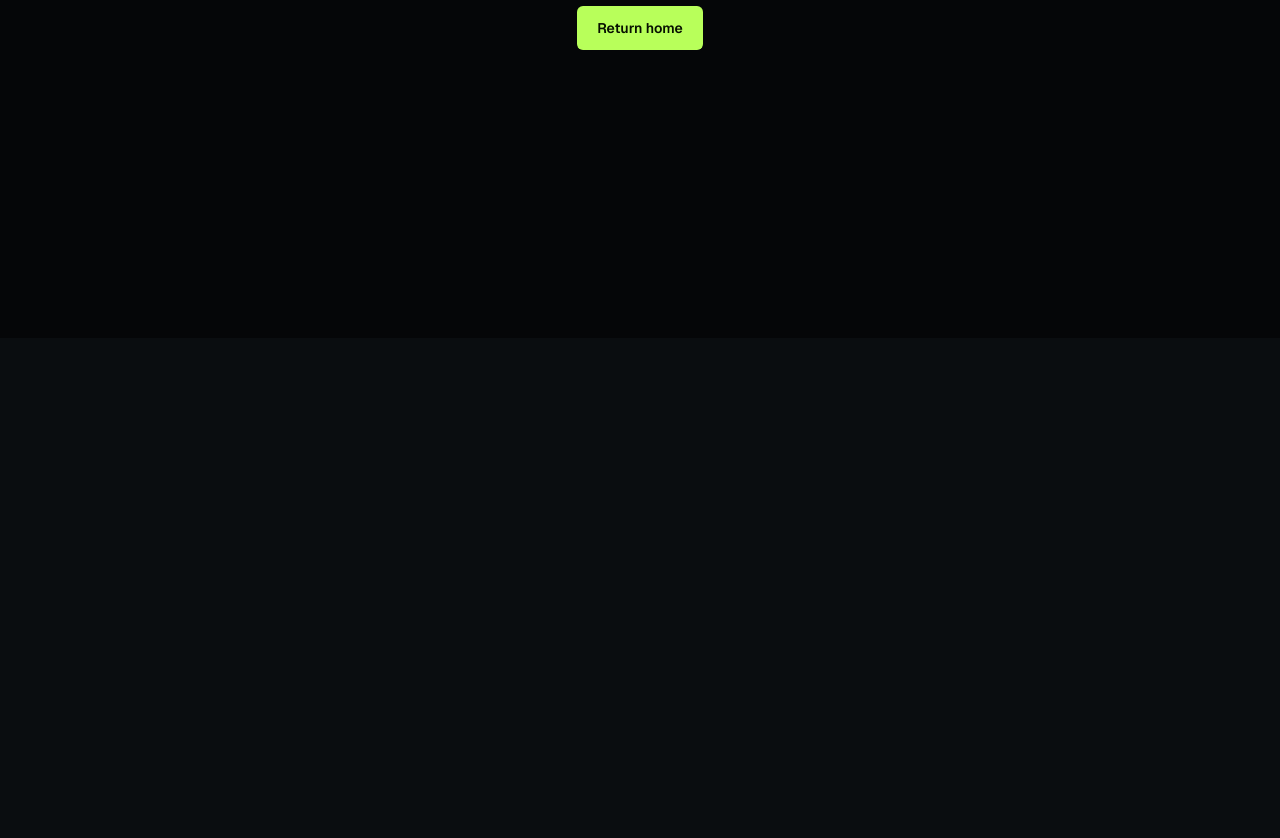
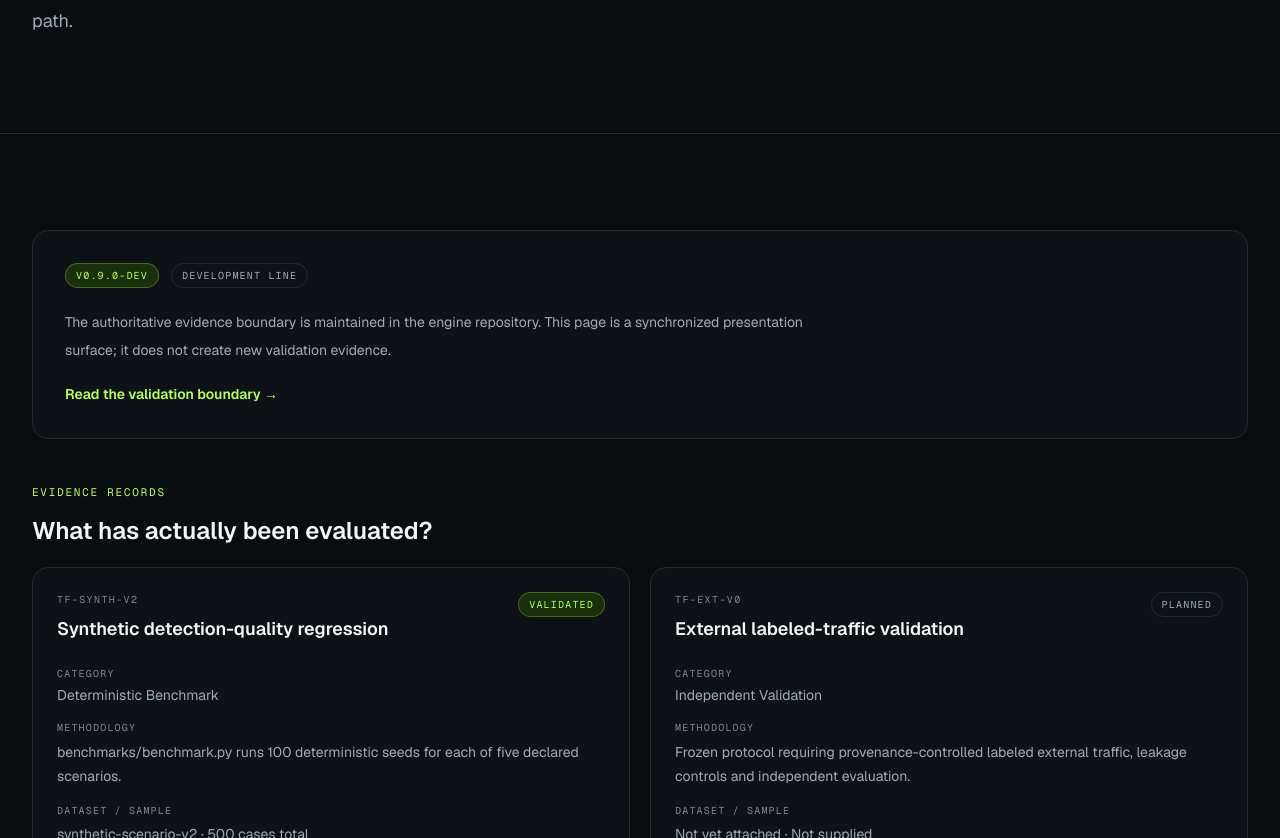
Before and after one commit to LloydCoder/tinlance-threatfade-web, a Next.js app: page /validation in a window 1280 px wide. Before the commit this address had no page. Shown: the part 462-1300 px from the top of the page. Before the commit the page ends 800 px from the top, so only its background shows below. Built offline with nearby package versions, Linux system fonts and the light colour scheme.

Commit message:
feat: add evidence-backed validation center

```diff
--- /dev/null
+++ b/app/validation/page.tsx
@@ -0,0 +1,140 @@
+import type { Metadata } from "next";
+import Link from "next/link";
+import { PageShell } from "@/components/layout/page-shell";
+import { TfBadge, TfPanel } from "@/components/ui/tf-primitives";
+import truth from "@/content/engine-truth.json";
+
+export const metadata: Metadata = {
+  title: "Validation",
+  description:
+    "ThreatFade validation evidence, methodology, scope, limitations and reproducibility boundaries.",
+  alternates: { canonical: "/validation" },
+  openGraph: {
+    title: "ThreatFade Validation",
+    description:
+      "Evidence records with methodology, scope, limitations and reproducibility boundaries.",
+    url: "/validation",
+  },
+  twitter: {
+    card: "summary_large_image",
+    title: "ThreatFade Validation",
+    description:
+      "Evidence records with methodology, scope, limitations and reproducibility boundaries.",
+  },
+};
+
+function statusTone(status: string) {
+  return status === "VALIDATED" || status === "TESTED" ? "signal" : "neutral";
+}
+
+export default function ValidationPage() {
+  return (
+    <PageShell
+      eyebrow="Validation / evidence"
+      title="Evidence with a boundary, not a headline."
+      description="ThreatFade separates deterministic repository validation from external validation. Every published result identifies its method, scope, limitations and reproducibility path."
+    >
+      <TfPanel className="p-6 sm:p-8">
+        <div className="flex flex-wrap items-center gap-3">
+          <TfBadge tone="signal">v{truth.version}</TfBadge>
+          <TfBadge tone="neutral">Development line</TfBadge>
+        </div>
+        <p className="mt-5 max-w-3xl text-sm leading-7 text-[var(--tf-text-muted)]">
+          The authoritative evidence boundary is maintained in the engine repository. This page is a
+          synchronized presentation surface; it does not create new validation evidence.
+        </p>
+        <Link
+          href="https://github.com/LloydCoder/tinlance-threatfade/blob/main/docs/GROUP_10_VALIDATION.md"
+          target="_blank"
+          rel="noreferrer"
+          className="mt-5 inline-flex text-sm font-semibold text-[var(--tf-signal)]"
+        >
+          Read the validation boundary →
+        </Link>
+      </TfPanel>
+
+      <section className="mt-10">
+        <div className="mb-5">
+          <span className="tf-mono-label text-[var(--tf-signal)]">Evidence records</span>
+          <h2 className="mt-3 text-2xl font-semibold">What has actually been evaluated?</h2>
+        </div>
+        <div className="grid gap-5 lg:grid-cols-2">
+          {truth.validation.map((item) => (
+            <TfPanel key={item.id} className="p-6">
+              <div className="flex flex-wrap items-start justify-between gap-3">
+                <div>
+                  <p className="font-mono text-[10px] uppercase tracking-[0.14em] text-[var(--tf-text-subtle)]">
+                    {item.id}
+                  </p>
+                  <h3 className="mt-2 text-lg font-semibold">{item.title}</h3>
+                </div>
+                <TfBadge tone={statusTone(item.status)}>{item.status}</TfBadge>
+              </div>
+              <dl className="mt-6 grid gap-4 text-sm">
+                <div>
+                  <dt className="font-mono text-[10px] uppercase tracking-[0.12em] text-[var(--tf-text-subtle)]">Category</dt>
+                  <dd className="mt-1 text-[var(--tf-text-muted)]">{item.category}</dd>
+                </div>
+                <div>
+                  <dt className="font-mono text-[10px] uppercase tracking-[0.12em] text-[var(--tf-text-subtle)]">Methodology</dt>
+                  <dd className="mt-1 leading-6 text-[var(--tf-text-muted)]">{item.methodology}</dd>
+                </div>
+                <div>
+                  <dt className="font-mono text-[10px] uppercase tracking-[0.12em] text-[var(--tf-text-subtle)]">Dataset / sample</dt>
+                  <dd className="mt-1 leading-6 text-[var(--tf-text-muted)]">{item.dataset} · {item.sampleSize ?? "Not supplied"}</dd>
+                </div>
+                <div>
+                  <dt className="font-mono text-[10px] uppercase tracking-[0.12em] text-[var(--tf-text-subtle)]">Result boundary</dt>
+                  <dd className="mt-1 leading-6 text-[var(--tf-text-muted)]">{item.resultBoundary}</dd>
+                </div>
+                <div>
+                  <dt className="font-mono text-[10px] uppercase tracking-[0.12em] text-[var(--tf-text-subtle)]">Limitations</dt>
+                  <dd className="mt-1 leading-6 text-[var(--tf-text-muted)]">{item.limitations}</dd>
+                </div>
+                <div>
+                  <dt className="font-mono text-[10px] uppercase tracking-[0.12em] text-[var(--tf-text-subtle)]">Reproducibility</dt>
+                  <dd className="mt-1 leading-6 text-[var(--tf-text-muted)]">{item.reproducibility}</dd>
+                </div>
+              </dl>
+            </TfPanel>
+          ))}
+        </div>
+      </section>
+
+      <section className="mt-12">
+        <div className="mb-5">
+          <span className="tf-mono-label text-[var(--tf-signal)]">Evidence taxonomy</span>
+          <h2 className="mt-3 text-2xl font-semibold">Implementation is not the same as validation.</h2>
+        </div>
+        <div className="grid gap-3 sm:grid-cols-2 lg:grid-cols-4">
+          {truth.evidenceTaxonomy.map((status) => (
+            <TfPanel key={status} className="p-5">
+              <TfBadge tone={status === "VALIDATED" ? "signal" : "neutral"}>{status}</TfBadge>
+              <p className="mt-3 text-sm leading-6 text-[var(--tf-text-muted)]">
+                {status === "IMPLEMENTED" && "Capability exists in the current codebase."}
+                {status === "TESTED" && "Automated or reproducible tests exercise the capability."}
+                {status === "VALIDATED" && "Documented evaluation evidence exists for a defined scope."}
+                {status === "EXPERIMENTAL" && "Research-stage capability; not authoritative for production decisions."}
+                {status === "PLANNED" && "Not currently implemented."}
+                {status === "ADAPTER" && "Interoperability is provided through an adapter rather than a native vendor integration."}
+                {status === "EXTERNAL-DEPENDENCY" && "Operation depends on an external provider or deployment boundary."}
+              </p>
+            </TfPanel>
+          ))}
+        </div>
+      </section>
+
+      <TfPanel className="mt-10 p-6 sm:p-8">
+        <h2 className="text-xl font-semibold">What this page does not claim</h2>
+        <ul className="mt-4 grid gap-2 text-sm leading-6 text-[var(--tf-text-muted)] sm:grid-cols-2">
+          <li>• No independent detection validation.</li>
+          <li>• No customer validation claim.</li>
+          <li>• No universal false-positive guarantee.</li>
+          <li>• No independently reproduced throughput claim.</li>
+          <li>• No SOC 2 / ISO certification claim.</li>
+          <li>• No third-party penetration-test claim.</li>
+        </ul>
+      </TfPanel>
+    </PageShell>
+  );
+}
```
